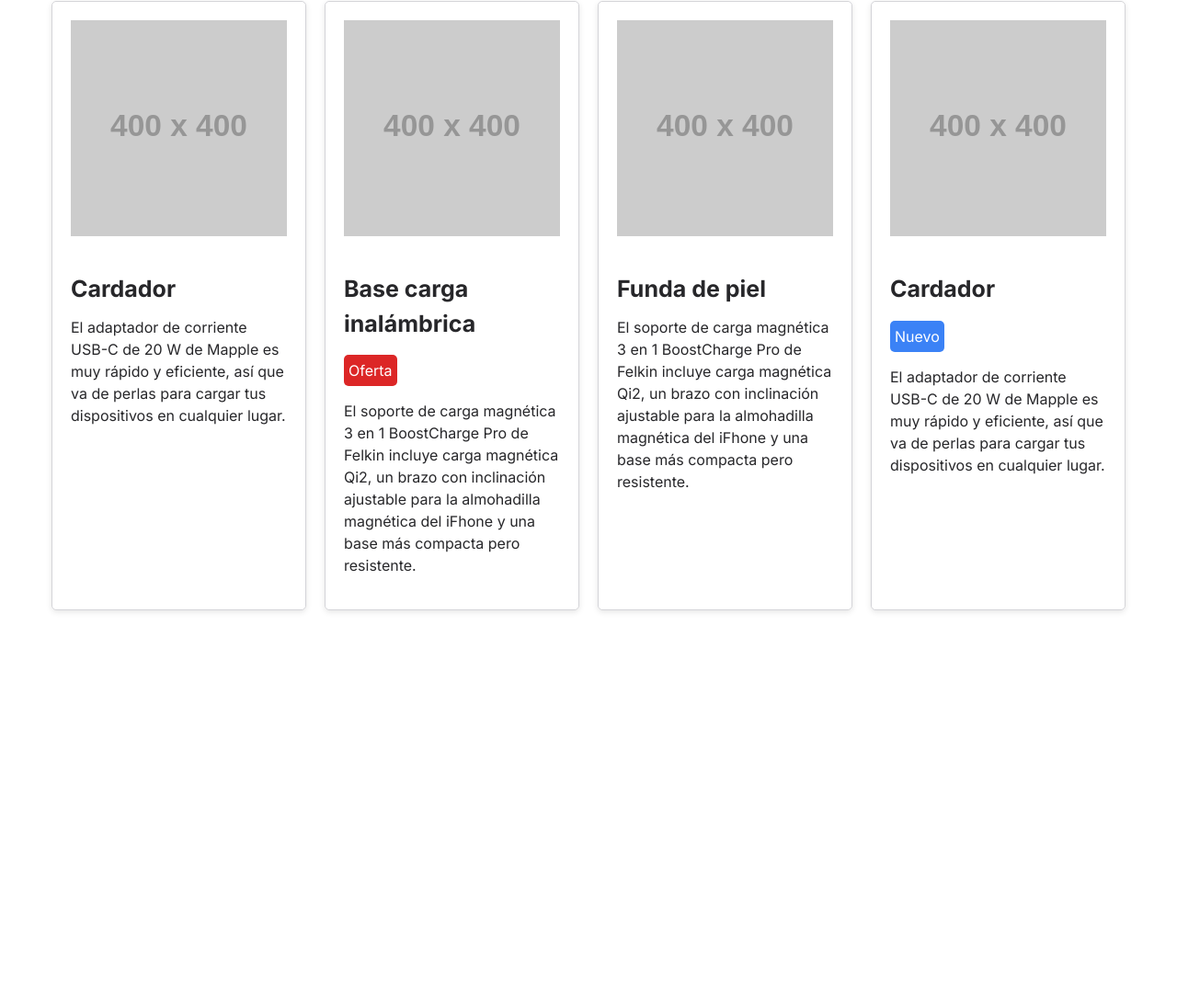
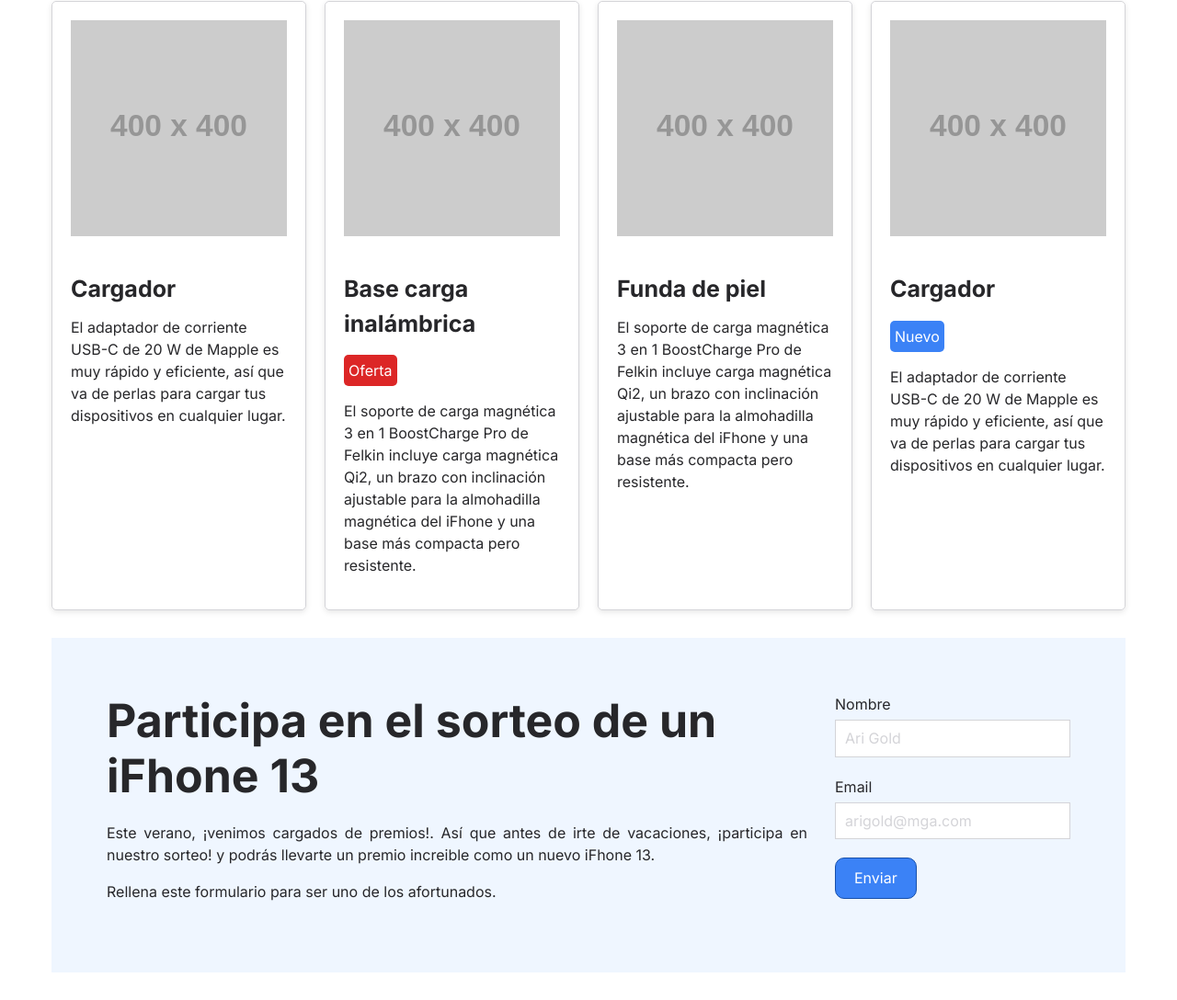
Before and after one commit to DaNiMarTmArq/agoodshop, a website built with Vite: page index.html in a window 1280 px wide. Shown: the part 688-1776 px from the top of the page at 92% size. Before the commit the page ends 1382 px from the top, so only its background shows below. Built offline with nearby package versions, Linux system fonts and the light colour scheme; placeholder pictures from the web are drawn by us.

Commit message:
Form area created.

```diff
--- a/css/styles.css
+++ b/css/styles.css
@@ -8,6 +8,8 @@
   --spacing-medium: 30px;
   --spacing-small: 10px;
   --border-radius-standard: 5px;
+  --padding-standard: 20px;
+  --padding-medium: 16px;
 }
 
 * {
@@ -100,7 +102,7 @@ li {
 
 .navbar__wrapper {
   width: 100%;
-    padding: 0 16px;
+  padding: 0 var(--padding-medium);
 }
 
 .navbar__title {
@@ -123,7 +125,6 @@ li {
     max-width: 1200px;
     margin-right: auto;
     margin-left: auto;
-        padding: 0 16px;
   }
 
   .navbar__title {
@@ -184,6 +185,10 @@ li {
   margin: 30px 0;
 }
 
+.bg--blue {
+  background-color: var(--color-secundary);
+}
+
 .flex-layout {
   display: flex;
   flex-direction: column;
@@ -202,7 +207,7 @@ li {
 
 .content__wrapper {
   width: 100%;
-    padding: 0 16px;
+  padding: 0 var(--padding-medium);
 }
 
 @media screen and (min-width: 768px) {
@@ -214,7 +219,6 @@ li {
     max-width: 1200px;
     margin-right: auto;
     margin-left: auto;
-        padding: 0 16px;
   }
 }
 
@@ -283,7 +287,7 @@ li {
 .card {
   box-shadow: 0 2px 6px 0 rgba(0, 0, 0, 0.1);
   transition: 0.3s;
-    padding: 20px;
+  padding: var(--padding-standard);
   border-radius: var(--border-radius-standard);
 }
 
@@ -341,3 +345,42 @@ li {
 .badge--informational {
   background-color: #22c55e;
 }
+
+/* Contact row */
+
+.contactrow {
+  padding: var(--padding-standard);
+}
+
+.contactrow__body h2 {
+  font-size: 4rem;
+
+  margin-top: 0;
+  margin-bottom: 20px;
+}
+
+.contactrow__form {
+  display: flex;
+  flex-direction: column;
+  gap: 20px;
+}
+
+.contactrow__formgroup input {
+  border: 0.5px solid var(--color-grey);
+  padding: 10px;
+  width: 100%;
+  margin-top: 5px;
+}
+
+.contactrow__formgroup input::placeholder {
+  color: var(--color-grey);
+}
+@media screen and (min-width: 768px) {
+  .contactrow {
+    padding: 60px;
+  }
+  .contactrow__body h2 {
+    font-size: 5rem;
+    line-height: 1.2;
+  }
+}
--- a/index.html
+++ b/index.html
@@ -1,7 +1,6 @@
 <!DOCTYPE html>
 
 <html>
-
   <head>
     <meta charset="utf-8" />
     <title>agoodshop</title>
@@ -11,7 +10,8 @@
     <link rel="preconnect" href="https://fonts.gstatic.com" crossorigin />
     <link
       href="https://fonts.googleapis.com/css2?family=Inter:ital,opsz,wght@0,14..32,100..900;1,14..32,100..900&display=swap"
-        rel="stylesheet" />
+      rel="stylesheet"
+    />
     <link rel="stylesheet" href="css/normalize.css" />
     <link rel="stylesheet" href="css/styles.css" />
   </head>
@@ -34,7 +34,10 @@
       <div class="content__wrapper">
         <section id="hero" class="row flex-layout">
           <picture class="flex-item-fixed">
-                    <source srcset="https://placehold.co/380x380" media="(max-width: 1024px)" />
+            <source
+              srcset="https://placehold.co/380x380"
+              media="(max-width: 1024px)"
+            />
             <img src="https://placehold.co/465x465" alt="Header image" />
           </picture>
 
@@ -65,12 +68,22 @@
             <div class="hero__highlights">
               <div class="hero__highlight">
                 <div class="hero__highlight-logo">
-                                <svg class="w-6 h-6 text-gray-800 dark:text-white" aria-hidden="true"
-                                    xmlns="http://www.w3.org/2000/svg" width="24" height="24" fill="none"
-                                    viewBox="0 0 24 24">
-                                    <path stroke="currentColor" stroke-linecap="round" stroke-linejoin="round"
+                  <svg
+                    class="w-6 h-6 text-gray-800 dark:text-white"
+                    aria-hidden="true"
+                    xmlns="http://www.w3.org/2000/svg"
+                    width="24"
+                    height="24"
+                    fill="none"
+                    viewBox="0 0 24 24"
+                  >
+                    <path
+                      stroke="currentColor"
+                      stroke-linecap="round"
+                      stroke-linejoin="round"
                       stroke-width="2"
-                                        d="M6 12c.263 0 .524-.06.767-.175a2 2 0 0 0 .65-.491c.186-.21.333-.46.433-.734.1-.274.15-.568.15-.864a2.4 2.4 0 0 0 .586 1.591c.375.422.884.659 1.414.659.53 0 1.04-.237 1.414-.659A2.4 2.4 0 0 0 12 9.736a2.4 2.4 0 0 0 .586 1.591c.375.422.884.659 1.414.659.53 0 1.04-.237 1.414-.659A2.4 2.4 0 0 0 16 9.736c0 .295.052.588.152.861s.248.521.434.73a2 2 0 0 0 .649.488 1.809 1.809 0 0 0 1.53 0 2.03 2.03 0 0 0 .65-.488c.185-.209.332-.457.433-.73.1-.273.152-.566.152-.861 0-.974-1.108-3.85-1.618-5.121A.983.983 0 0 0 17.466 4H6.456a.986.986 0 0 0-.93.645C5.045 5.962 4 8.905 4 9.736c.023.59.241 1.148.611 1.567.37.418.865.667 1.389.697Zm0 0c.328 0 .651-.091.94-.266A2.1 2.1 0 0 0 7.66 11h.681a2.1 2.1 0 0 0 .718.734c.29.175.613.266.942.266.328 0 .651-.091.94-.266.29-.174.537-.427.719-.734h.681a2.1 2.1 0 0 0 .719.734c.289.175.612.266.94.266.329 0 .652-.091.942-.266.29-.174.536-.427.718-.734h.681c.183.307.43.56.719.734.29.174.613.266.941.266a1.819 1.819 0 0 0 1.06-.351M6 12a1.766 1.766 0 0 1-1.163-.476M5 12v7a1 1 0 0 0 1 1h2v-5h3v5h7a1 1 0 0 0 1-1v-7m-5 3v2h2v-2h-2Z" />
+                      d="M6 12c.263 0 .524-.06.767-.175a2 2 0 0 0 .65-.491c.186-.21.333-.46.433-.734.1-.274.15-.568.15-.864a2.4 2.4 0 0 0 .586 1.591c.375.422.884.659 1.414.659.53 0 1.04-.237 1.414-.659A2.4 2.4 0 0 0 12 9.736a2.4 2.4 0 0 0 .586 1.591c.375.422.884.659 1.414.659.53 0 1.04-.237 1.414-.659A2.4 2.4 0 0 0 16 9.736c0 .295.052.588.152.861s.248.521.434.73a2 2 0 0 0 .649.488 1.809 1.809 0 0 0 1.53 0 2.03 2.03 0 0 0 .65-.488c.185-.209.332-.457.433-.73.1-.273.152-.566.152-.861 0-.974-1.108-3.85-1.618-5.121A.983.983 0 0 0 17.466 4H6.456a.986.986 0 0 0-.93.645C5.045 5.962 4 8.905 4 9.736c.023.59.241 1.148.611 1.567.37.418.865.667 1.389.697Zm0 0c.328 0 .651-.091.94-.266A2.1 2.1 0 0 0 7.66 11h.681a2.1 2.1 0 0 0 .718.734c.29.175.613.266.942.266.328 0 .651-.091.94-.266.29-.174.537-.427.719-.734h.681a2.1 2.1 0 0 0 .719.734c.289.175.612.266.94.266.329 0 .652-.091.942-.266.29-.174.536-.427.718-.734h.681c.183.307.43.56.719.734.29.174.613.266.941.266a1.819 1.819 0 0 0 1.06-.351M6 12a1.766 1.766 0 0 1-1.163-.476M5 12v7a1 1 0 0 0 1 1h2v-5h3v5h7a1 1 0 0 0 1-1v-7m-5 3v2h2v-2h-2Z"
+                    />
                   </svg>
                 </div>
 
@@ -78,12 +91,22 @@
               </div>
               <div class="hero__highlight">
                 <div>
-                                <svg class="w-6 h-6 text-gray-800 dark:text-white" aria-hidden="true"
-                                    xmlns="http://www.w3.org/2000/svg" width="24" height="24" fill="none"
-                                    viewBox="0 0 24 24">
-                                    <path stroke="currentColor" stroke-linecap="round" stroke-linejoin="round"
+                  <svg
+                    class="w-6 h-6 text-gray-800 dark:text-white"
+                    aria-hidden="true"
+                    xmlns="http://www.w3.org/2000/svg"
+                    width="24"
+                    height="24"
+                    fill="none"
+                    viewBox="0 0 24 24"
+                  >
+                    <path
+                      stroke="currentColor"
+                      stroke-linecap="round"
+                      stroke-linejoin="round"
                       stroke-width="2"
-                                        d="M17.651 7.65a7.131 7.131 0 0 0-12.68 3.15M18.001 4v4h-4m-7.652 8.35a7.13 7.13 0 0 0 12.68-3.15M6 20v-4h4" />
+                      d="M17.651 7.65a7.131 7.131 0 0 0-12.68 3.15M18.001 4v4h-4m-7.652 8.35a7.13 7.13 0 0 0 12.68-3.15M6 20v-4h4"
+                    />
                   </svg>
                 </div>
 
@@ -91,12 +114,22 @@
               </div>
               <div class="hero__highlight">
                 <div>
-                                <svg class="w-6 h-6 text-gray-800 dark:text-white" aria-hidden="true"
-                                    xmlns="http://www.w3.org/2000/svg" width="24" height="24" fill="none"
-                                    viewBox="0 0 24 24">
-                                    <path stroke="currentColor" stroke-linecap="round" stroke-linejoin="round"
+                  <svg
+                    class="w-6 h-6 text-gray-800 dark:text-white"
+                    aria-hidden="true"
+                    xmlns="http://www.w3.org/2000/svg"
+                    width="24"
+                    height="24"
+                    fill="none"
+                    viewBox="0 0 24 24"
+                  >
+                    <path
+                      stroke="currentColor"
+                      stroke-linecap="round"
+                      stroke-linejoin="round"
                       stroke-width="2"
-                                        d="M8 17.345a4.76 4.76 0 0 0 2.558 1.618c2.274.589 4.512-.446 4.999-2.31.487-1.866-1.273-3.9-3.546-4.49-2.273-.59-4.034-2.623-3.547-4.488.486-1.865 2.724-2.899 4.998-2.31.982.236 1.87.793 2.538 1.592m-3.879 12.171V21m0-18v2.2" />
+                      d="M8 17.345a4.76 4.76 0 0 0 2.558 1.618c2.274.589 4.512-.446 4.999-2.31.487-1.866-1.273-3.9-3.546-4.49-2.273-.59-4.034-2.623-3.547-4.488.486-1.865 2.724-2.899 4.998-2.31.982.236 1.87.793 2.538 1.592m-3.879 12.171V21m0-18v2.2"
+                    />
                   </svg>
                 </div>
 
@@ -111,10 +144,13 @@
             <div class="card card--border">
               <div class="card__container">
                 <picture class="flex-item-fixed">
-                                <source srcset="https://placehold.co/380x200" media="(max-width: 1024px)" />
+                  <source
+                    srcset="https://placehold.co/380x200"
+                    media="(max-width: 1024px)"
+                  />
                   <img src="https://placehold.co/400x400" alt="Card image" />
                 </picture>
-                            <h4>Cardador</h4>
+                <h4>Cargador</h4>
                 <p>
                   El adaptador de corriente USB-C de 20 W de Mapple es muy
                   rápido y eficiente, así que va de perlas para cargar tus
@@ -125,11 +161,16 @@
             <div class="card card--border">
               <div class="card__container">
                 <picture class="flex-item-fixed">
-                                <source srcset="https://placehold.co/380x200" media="(max-width: 1024px)" />
+                  <source
+                    srcset="https://placehold.co/380x200"
+                    media="(max-width: 1024px)"
+                  />
                   <img src="https://placehold.co/400x400" alt="Card image" />
                 </picture>
                 <h4>Base carga inalámbrica</h4>
-                            <span class="badge badge--border-radius badge--accent">Oferta</span>
+                <span class="badge badge--border-radius badge--accent"
+                  >Oferta</span
+                >
                 <p>
                   El soporte de carga magnética 3 en 1 BoostCharge Pro de Felkin
                   incluye carga magnética Qi2, un brazo con inclinación
@@ -141,7 +182,10 @@
             <div class="card card--border">
               <div class="card__container">
                 <picture class="flex-item-fixed">
-                                <source srcset="https://placehold.co/380x200" media="(max-width: 1024px)" />
+                  <source
+                    srcset="https://placehold.co/380x200"
+                    media="(max-width: 1024px)"
+                  />
                   <img src="https://placehold.co/400x400" alt="Card image" />
                 </picture>
                 <h4>Funda de piel</h4>
@@ -157,11 +201,16 @@
             <div class="card card--border">
               <div class="card__container">
                 <picture class="flex-item-fixed">
-                                <source srcset="https://placehold.co/380x200" media="(max-width: 1024px)" />
+                  <source
+                    srcset="https://placehold.co/380x200"
+                    media="(max-width: 1024px)"
+                  />
                   <img src="https://placehold.co/400x400" alt="Card image" />
                 </picture>
-                            <h4>Cardador</h4>
-                            <span class="badge badge--border-radius badge--primary">Nuevo</span>
+                <h4>Cargador</h4>
+                <span class="badge badge--border-radius badge--primary"
+                  >Nuevo</span
+                >
                 <p>
                   El adaptador de corriente USB-C de 20 W de Mapple es muy
                   rápido y eficiente, así que va de perlas para cargar tus
@@ -171,8 +220,49 @@
             </div>
           </div>
         </section>
+        <section id="contact" class="row">
+          <div class="bg--blue flex-layout contactrow">
+            <div class="flex-item-expand contactrow__body">
+              <h2>Participa en el sorteo de un iFhone 13</h2>
+              <p style="text-align: justify">
+                Este verano, ¡venimos cargados de premios!. Así que antes de
+                irte de vacaciones, ¡participa en nuestro sorteo! y podrás
+                llevarte un premio increible como un nuevo iFhone 13.
+              </p>
+              <p>Rellena este formulario para ser uno de los afortunados.</p>
+            </div>
+            <div class="flex-item-fixed">
+              <form action="/" class="contactrow__form">
+                <div class="contactrow__formgroup">
+                  <label for="form-name">Nombre</label><br />
+                  <input
+                    type="text"
+                    id="form-name"
+                    name="form-name"
+                    placeholder="Ari Gold"
+                    required
+                  /><br />
+                </div>
+                <div class="contactrow__formgroup">
+                  <label for="form-email">Email</label><br />
+                  <input
+                    type="email"
+                    id="form-email"
+                    name="form-email"
+                    placeholder="arigold@mga.com"
+                    required
+                  />
+                </div>
+                <div>
+                  <button class="button button__primary" type="submit">
+                    Enviar
+                  </button>
+                </div>
+              </form>
+            </div>
+          </div>
+        </section>
       </div>
     </main>
   </body>
-
 </html>
```
Lines whose indentation alone changed are shown as unchanged.
